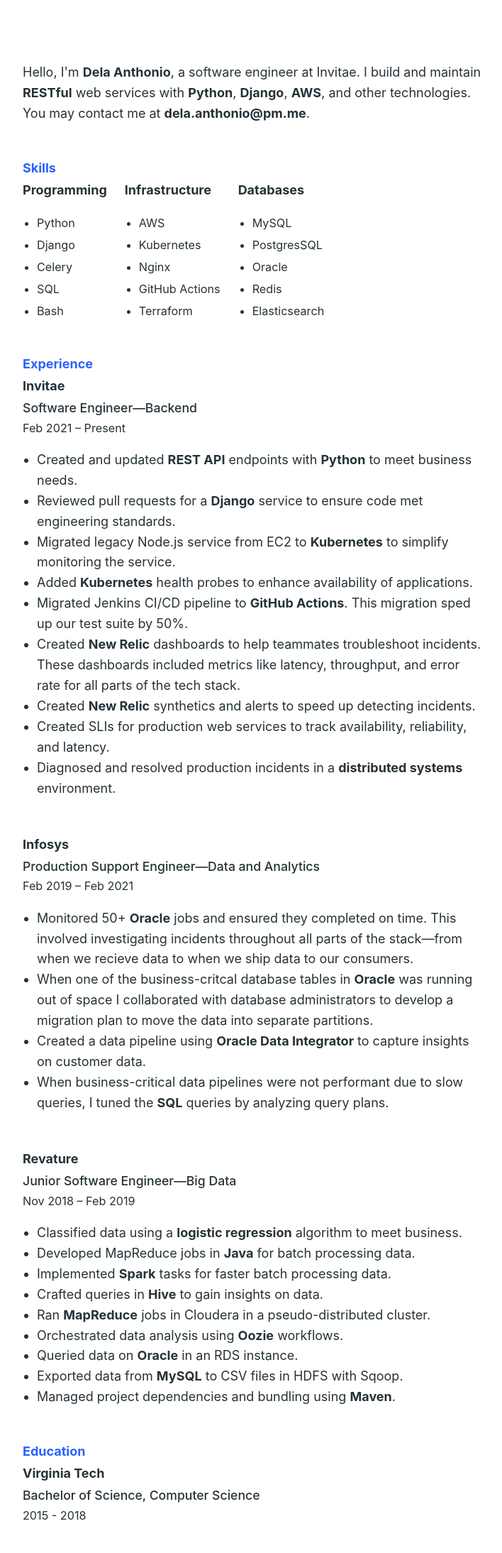
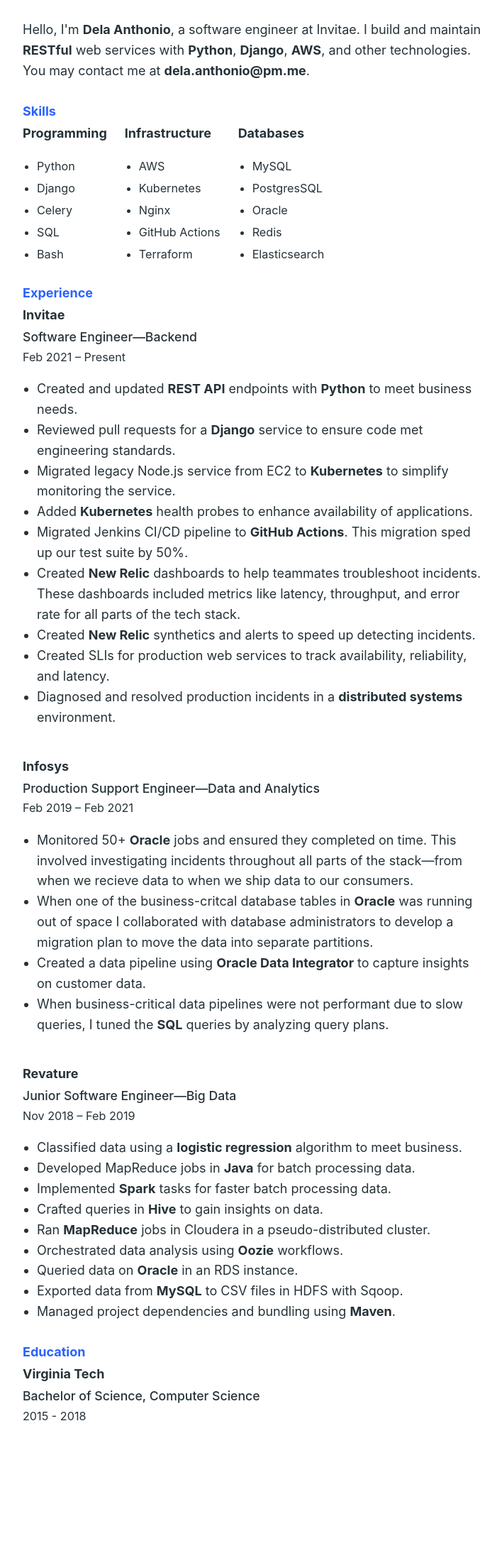
Before and after one commit to delaanthonio/delaanthonio.github.io, a Jekyll site: the page built from index.html, in a window 1280 px wide. Shown: the whole page at 71% size, without its empty margins (283-991 px from the left). Built offline with Jekyll 4.4.1, drawn with Linux system fonts in a browser that asks for light colours; after the commit the page ends 2018 px from its top, so only the background shows below that.

Commit message:
style: reduce margins and padding

```diff
--- a/_sass/_base.sass
+++ b/_sass/_base.sass
@@ -9,7 +9,7 @@
   font-size: 18px
   justify-content: center
   line-height: 1.61
-  margin: 20px auto
+  margin: 0px auto
   max-width: 650px
 
 a
@@ -22,14 +22,14 @@
 
 section
   +desktop
-    padding: 25px 50px
+    padding: 25px
   +tablet
     display: block
     padding: 20px 35px
   +phablet
     padding: 10px
   justify-content: center
-  padding-top: 30px
+  padding-top: 10px
 
 strong
   font-weight: $strong-font-weight
--- a/_sass/_modules.sass
+++ b/_sass/_modules.sass
@@ -1,12 +1,12 @@
 .entry
-  margin-bottom: 50px
+  margin-bottom: 40px
   max-width: 650px
 
   &:last-of-type
     margin-bottom: 0
 
 .description
-  margin: 15px 0
+  margin: 10px 0
 
 .title
   font-weight: $title-weight
```
